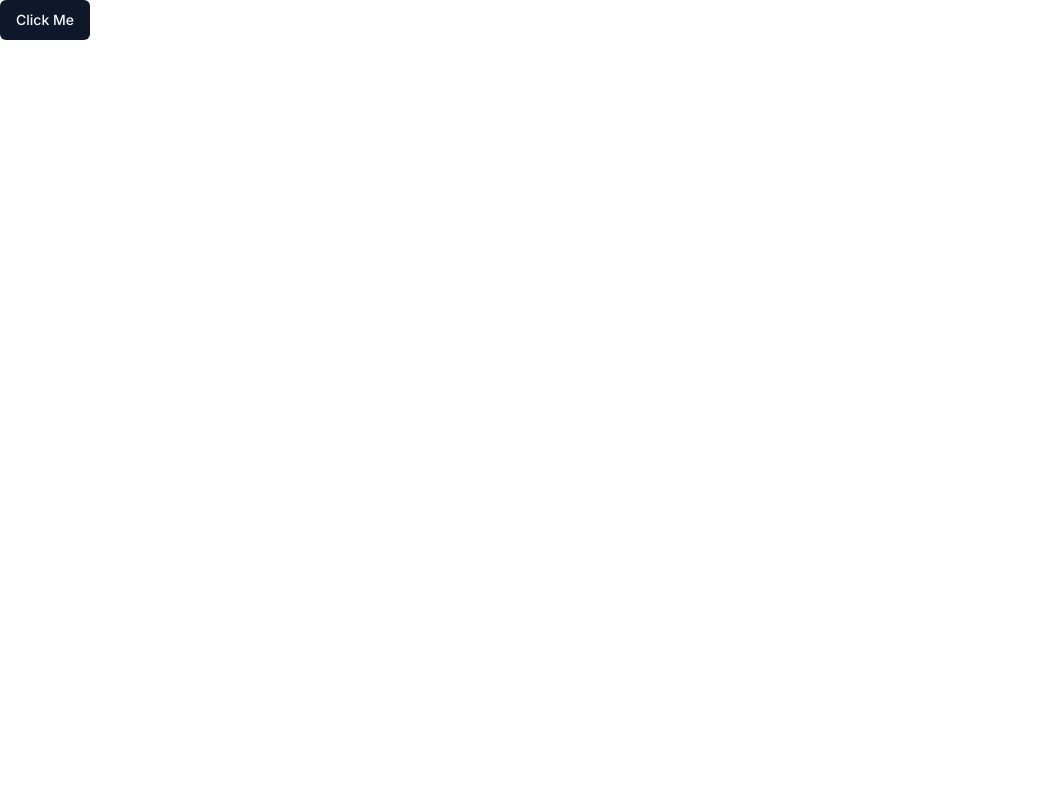
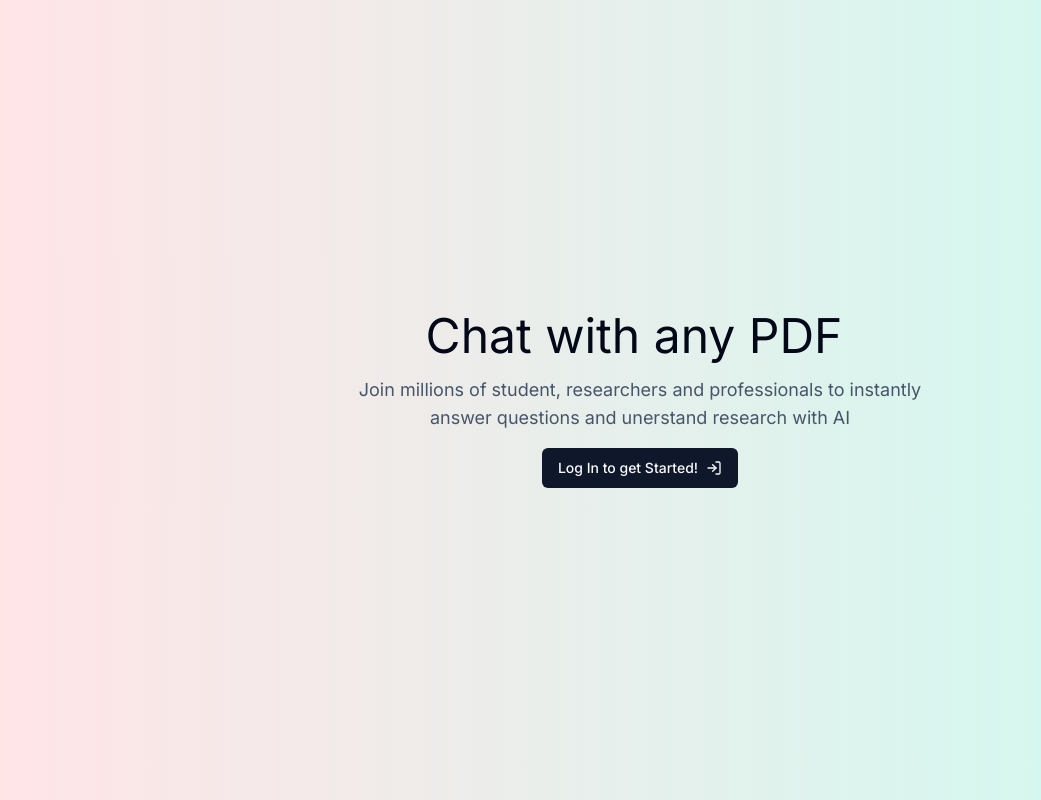
Before and after one commit to danielschroter/chatpdf, a Next.js app: page / in a window 1280 px wide. Shown: the whole page, without its empty margins (0-1041 px from the left). Built offline with nearby package versions, Linux system fonts and the light colour scheme; no server answers.

Commit message:
Clerk and Database Drizzle Neon Set Up

```diff
--- a/src/app/layout.tsx
+++ b/src/app/layout.tsx
@@ -1,22 +1,25 @@
-import './globals.css'
-import type { Metadata } from 'next'
-import { Inter } from 'next/font/google'
+import { ClerkProvider } from "@clerk/nextjs";
+import "./globals.css";
+import type { Metadata } from "next";
+import { Inter } from "next/font/google";
 
-const inter = Inter({ subsets: ['latin'] })
+const inter = Inter({ subsets: ["latin"] });
 
 export const metadata: Metadata = {
-  title: 'Create Next App',
-  description: 'Generated by create next app',
-}
+  title: "ChatPDF",
+  description: "Text with your pdf",
+};
 
 export default function RootLayout({
   children,
 }: {
-  children: React.ReactNode
+  children: React.ReactNode;
 }) {
   return (
-    <html lang="en">
-      <body className={inter.className}>{children}</body>
-    </html>
-  )
+    <ClerkProvider>
+      <html lang="en">
+        <body className={inter.className}>{children}</body>
+      </html>
+    </ClerkProvider>
+  );
 }
--- a/src/app/page.tsx
+++ b/src/app/page.tsx
@@ -1,6 +1,45 @@
 import { Button } from "@/components/ui/button";
-import Image from "next/image";
+import { UserButton } from "@clerk/nextjs";
+import { auth } from "@clerk/nextjs/server";
+import Link from "next/link";
 
-export default function Home() {
-  return <Button>Click Me</Button>;
+import { LogIn } from "lucide-react";
+
+export default async function Home() {
+  const { userId } = await auth();
+  const isAuth = !!userId;
+
+  return (
+    <div className="min-h-screen bg-gradient-to-r from-rose-100 to-teal-100">
+      <div className="absolute top-1/2 left-1/2 -translate-x-1/2 -translate-y-1/2">
+        <div className="flex flex-col items-center text-center">
+          <div className="flex items-center">
+            <h1 className=" mr-3 text-5xl ">Chat with any PDF</h1>
+            <UserButton afterSignOutUrl="/" />
+          </div>
+
+          <div className="flex mt-2">
+            {isAuth && <Button>Go to Chats</Button>}
+          </div>
+          <p className="max-w-xl mt-2 text-lg text-slate-600">
+            Join millions of student, researchers and professionals to instantly
+            answer questions and unerstand research with AI
+          </p>
+
+          <div className="w-full mt-4">
+            {isAuth ? (
+              <h1>File Upload</h1>
+            ) : (
+              <Link href="/sign-in">
+                <Button>
+                  Log In to get Started!
+                  <LogIn className="w-4 h-4 ml-2" />
+                </Button>
+              </Link>
+            )}
+          </div>
+        </div>
+      </div>
+    </div>
+  );
 }
--- /dev/null
+++ b/src/app/sign-in/[[...sign-in]]/page.tsx
@@ -0,0 +1,9 @@
+import { SignIn } from "@clerk/nextjs";
+
+export default function Page() {
+  return (
+    <div className="absolute top-1/2 left-1/2 -translate-x-1/2 -translate-y-1/2">
+      <SignIn />
+    </div>
+  );
+}
--- /dev/null
+++ b/src/app/sign-up/[[...sign-up]]/page.tsx
@@ -0,0 +1,9 @@
+import { SignUp } from "@clerk/nextjs";
+
+export default function Page() {
+  return (
+    <div className="absolute top-1/2 left-1/2 -translate-x-1/2 -translate-y-1/2">
+      <SignUp />
+    </div>
+  );
+}
--- /dev/null
+++ b/src/lib/db/index.ts
@@ -0,0 +1,12 @@
+import { neon, neonConfig } from "@neondatabase/serverless";
+import { drizzle } from "drizzle-orm/neon-http";
+
+neonConfig.fetchConnectionCache = true;
+
+if (!process.env.DATABASE_URL) {
+  throw new Error("database url not found");
+}
+
+const sql = neon(process.env.DATABASE_URL!);
+
+export const db = drizzle(sql);
--- /dev/null
+++ b/src/lib/db/schema.ts
@@ -0,0 +1,28 @@
+import {
+  integer,
+  pgEnum,
+  pgTable,
+  serial,
+  text,
+  timestamp,
+  varchar,
+} from "drizzle-orm/pg-core";
+
+export const userSystemEnum = pgEnum("user_system_enum", ["user", "system"]);
+
+export const chats = pgTable("chats", {
+  id: serial("id").primaryKey(),
+  pdfName: text("pdf_name").notNull(),
+  pdfUrl: text("pdf_url").notNull(),
+  createdAt: timestamp("created_at").notNull().defaultNow(),
+  userId: varchar("user_id", { length: 256 }).notNull(),
+  fileKey: text("file_key").notNull(),
+});
+
+export const messages = pgTable("messages", {
+  id: serial("id").primaryKey(),
+  chatId: integer("chat_id").references(() => chats.id),
+  content: text("content").notNull(),
+  createdAt: timestamp("created_at").notNull().defaultNow(),
+  role: userSystemEnum("role").notNull(),
+});
--- /dev/null
+++ b/src/middleware.ts
@@ -0,0 +1,13 @@
+import { authMiddleware } from "@clerk/nextjs";
+
+// This example protects all routes including api/trpc routes
+// Please edit this to allow other routes to be public as needed.
+// See https://clerk.com/docs/references/nextjs/auth-middleware for more information about configuring your middleware
+export default authMiddleware({
+  publicRoutes: ["/"],
+});
+
+// Specify which routes should be protected by the auth middleware
+export const config = {
+  matcher: ["/((?!.+\\.[\\w]+$|_next).*)", "/", "/(api|trpc)(.*)"],
+};
--- a/tsconfig.json
+++ b/tsconfig.json
@@ -1,6 +1,6 @@
 {
   "compilerOptions": {
-    "target": "es5",
+    "target": "es6",
     "lib": ["dom", "dom.iterable", "esnext"],
     "allowJs": true,
     "skipLibCheck": true,
```
Also changed, not shown: drizzle.config.ts (added, +15 -0 lines), package.json (+8 -0 lines), 1 other file (tests, documents, lock files or other folders).
